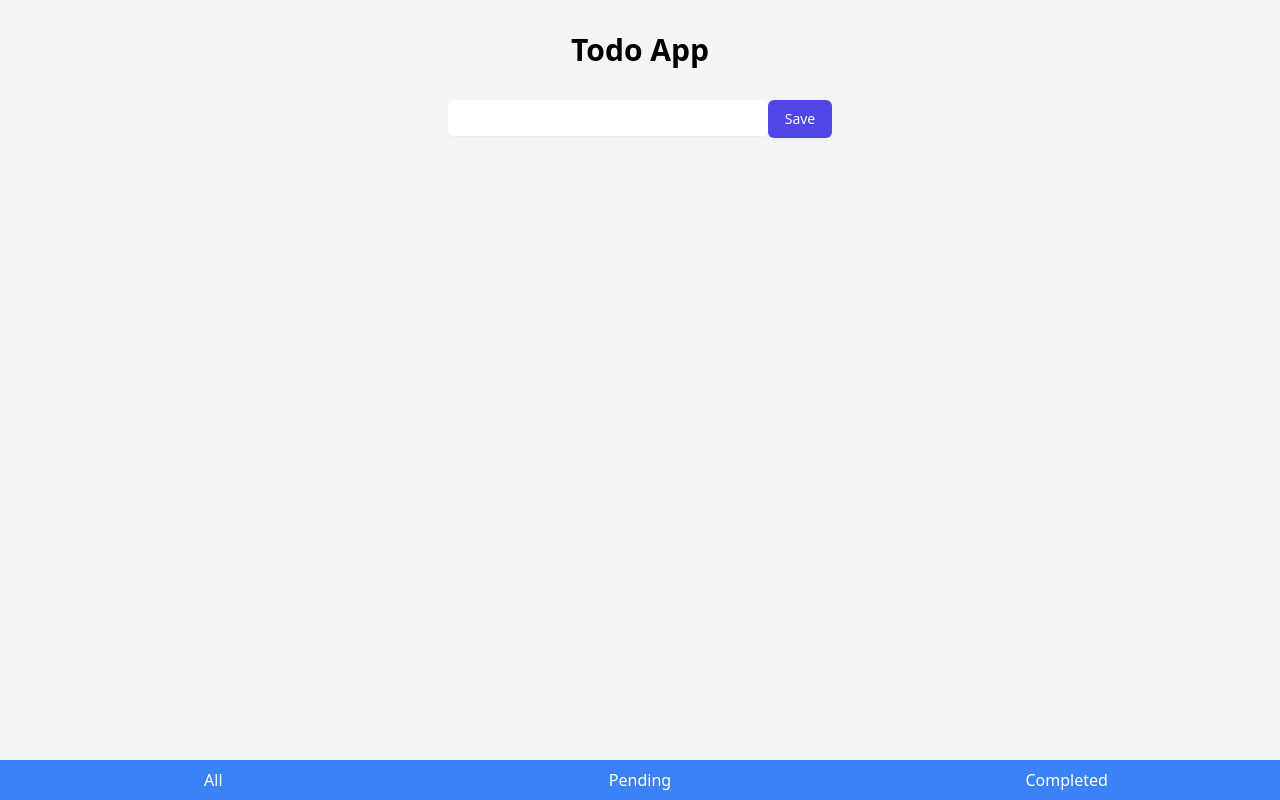
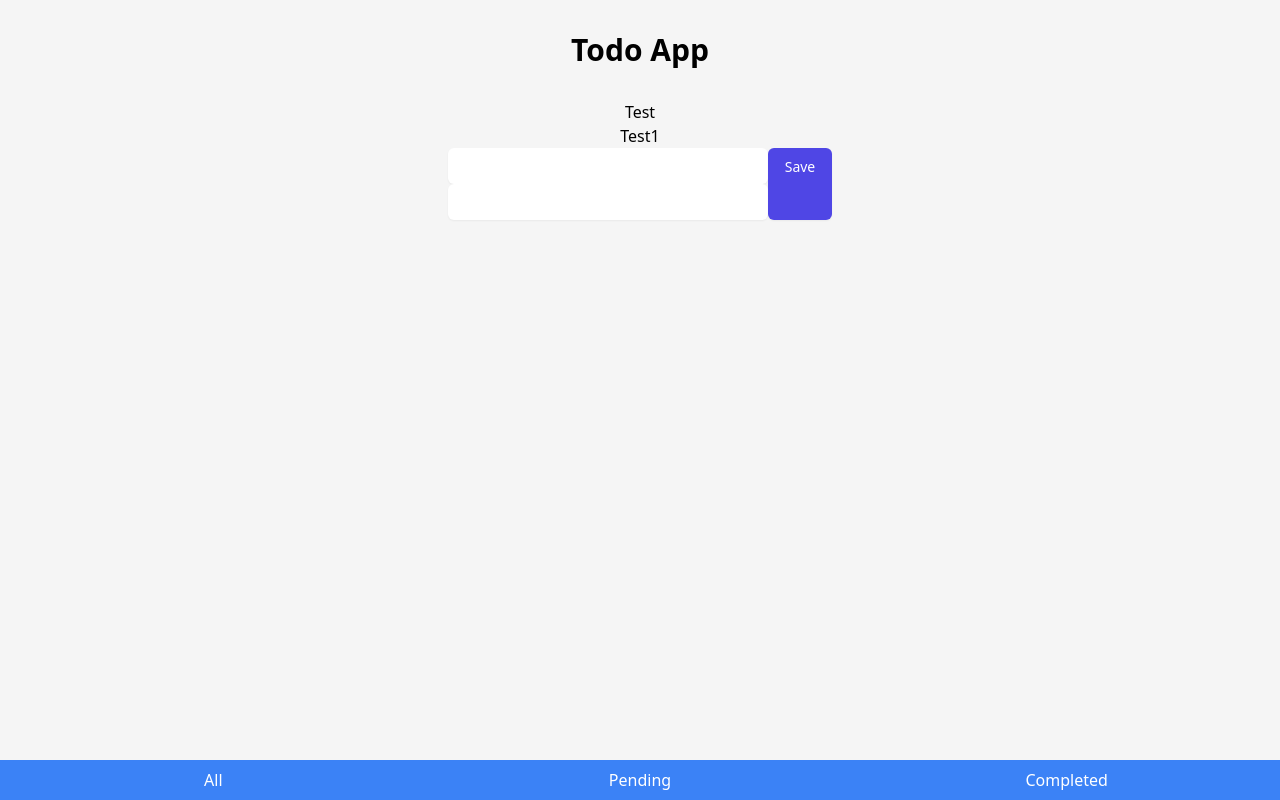
Before and after one commit to imyagnesh/mitsit_react, a React app: page / in a window 1280 px wide. Built offline with nearby package versions, Linux system fonts and the light colour scheme.

Commit message:
multi ref

```diff
--- a/src/Todo/index.tsx
+++ b/src/Todo/index.tsx
@@ -1,4 +1,9 @@
-import React, { Component, FormEvent, createRef } from "react";
+import React, {
+  Component,
+  FormEvent,
+  createRef,
+  HtmlHTMLAttributes,
+} from "react";
 import "./todo.scss";
 import TodoForm from "./todoForm";
 import TodoFilter from "./TodoFilter";
@@ -30,6 +35,9 @@ export default class index extends Component<Props, State> {
   };
 
   inputRef = createRef<HTMLInputElement>();
+  testRef: HTMLInputElement = {} as HTMLInputElement;
+
+  testRef2: HTMLInputElement = {} as HTMLInputElement;
 
   onSubmit = (event: FormEvent<HTMLFormElement>) => {
     event.preventDefault();
@@ -78,6 +86,14 @@ export default class index extends Component<Props, State> {
     this.setState({ filterType });
   };
 
+  ref1 = (ele: HTMLInputElement) => {
+    this.testRef = ele;
+  };
+
+  ref2 = (ele: HTMLInputElement) => {
+    this.testRef2 = ele;
+  };
+
   render() {
     console.log("render");
     const { todoList, filterType } = this.state;
@@ -85,7 +101,27 @@ export default class index extends Component<Props, State> {
     return (
       <div className="container">
         <h1>Todo App</h1>
-        <TodoForm onSubmit={this.onSubmit} ref={this.inputRef} />
+        <button
+          onClick={() => {
+            console.log(this.testRef.value);
+          }}
+        >
+          Test
+        </button>
+
+        <button
+          onClick={() => {
+            console.log(this.testRef2.value);
+          }}
+        >
+          Test1
+        </button>
+        <TodoForm
+          onSubmit={this.onSubmit}
+          ref1={this.ref1}
+          ref2={this.ref2}
+          ref={(ele) => this.inputRef}
+        />
         <TodoList
           todoList={todoList}
           filterType={filterType}
--- a/src/Todo/todoForm.tsx
+++ b/src/Todo/todoForm.tsx
@@ -2,11 +2,13 @@ import React, { FormEvent, memo, forwardRef } from "react";
 
 type Props = {
   onSubmit: (event: FormEvent<HTMLFormElement>) => void;
+  ref1: (ele: HTMLInputElement) => void;
+  ref2: (ele: HTMLInputElement) => void;
 };
 
 export type Ref = HTMLInputElement;
 
-const TodoForm = forwardRef<Ref, Props>(({ onSubmit }, ref) => {
+const TodoForm = forwardRef<Ref, Props>(({ onSubmit, ref1, ref2 }, ref) => {
   console.log("Todo Form");
 
   return (
@@ -16,10 +18,21 @@ const TodoForm = forwardRef<Ref, Props>(({ onSubmit }, ref) => {
           First name
         </label>
         <input
-          ref={ref}
+          ref={(ele) => {
+            ref1(ele);
+          }}
           type="text"
           name="todo-text"
           id="todo-text"
+          className="text-input"
+        />
+        <input
+          ref={(ele) => {
+            ref2(ele);
+          }}
+          type="text"
+          name="todo-text1"
+          id="todo-text1"
           className="text-input"
         />
       </div>
```
